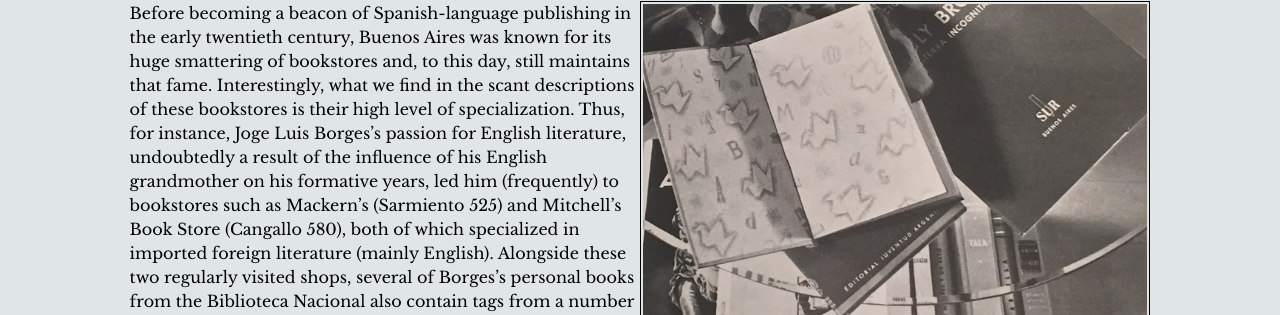
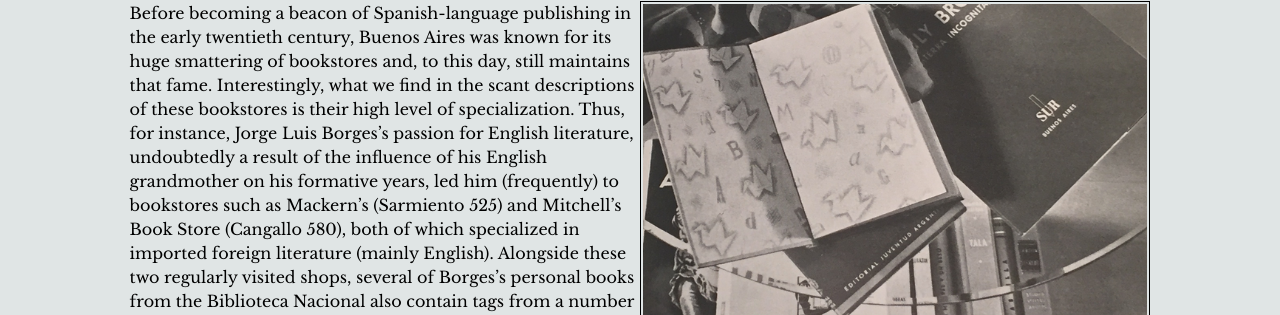
Before and after one commit to norabenedict/borges, a Jekyll site: the page built from about.html, in a window 1280 px wide and 900 px high. Shown: the part 197-512 px from the top of the window. Built offline with Jekyll 4.4.1, drawn with Linux system fonts in a browser that asks for light colours; some of the changed text lies outside the part shown.

Commit message:
fixed typos

```diff
--- a/about.html
+++ b/about.html
@@ -22,7 +22,7 @@ order: 4
 </script></head>
 
 <h1>Jorge Luis Borges and the Argentine Publishing Industry</h1>
-  <p><img src="images/about-cover2.jpg" class="borges_info">Before becoming a beacon of Spanish-language publishing in the early twentieth century, Buenos Aires was known for its huge smattering of bookstores and, to this day, still maintains that fame. Interestingly, what we find in the scant descriptions of these bookstores is their high level of specialization. Thus, for instance, Joge Luis Borges’s passion for English literature, undoubtedly a result of the influence of his English grandmother on his formative years, led him (frequently) to bookstores such as Mackern’s (Sarmiento 525) and Mitchell’s Book Store (Cangallo 580), both of which specialized in imported foreign literature (mainly English). Alongside these two regularly visited shops, several of Borges’s personal books from the Biblioteca Nacional also contain tags from a number of other bookstores including Pymalion, Goethe, Beutelspacher, and Viau y Cía, all of which contain inventory ranging from books produced by British and German publishing firms to luxury books, or art books, of fine quality paper and exquisite bindings.</p>
+  <p><img src="images/about-cover2.jpg" class="borges_info">Before becoming a beacon of Spanish-language publishing in the early twentieth century, Buenos Aires was known for its huge smattering of bookstores and, to this day, still maintains that fame. Interestingly, what we find in the scant descriptions of these bookstores is their high level of specialization. Thus, for instance, Jorge Luis Borges’s passion for English literature, undoubtedly a result of the influence of his English grandmother on his formative years, led him (frequently) to bookstores such as Mackern’s (Sarmiento 525) and Mitchell’s Book Store (Cangallo 580), both of which specialized in imported foreign literature (mainly English). Alongside these two regularly visited shops, several of Borges’s personal books from the Biblioteca Nacional also contain tags from a number of other bookstores including Pymalion, Goethe, Beutelspacher, and Viau y Cía, all of which contain inventory ranging from books produced by British and German publishing firms to luxury books, or art books, of fine quality paper and exquisite bindings.</p>
 
   <p>The central aim of my current monograph is a materially informed look into Borges’s involvement in the Argentine book world in the early part of his literary career (1930-1951): who were his primary publishers? What types of editorial jobs did he hold? Which works were independently printed and which did others fund? What can we tell about his development of aesthetics based on analysis of typography and paper choices? By asking these types of questions about Borges’s preferences toward the publication of his own works, we also find that he had a very specific taste for the look and feel of others’ books and, in one of his early works from this period, makes a snide, and extremely revealing, remark about second-hand bookstores as nothing more than “turgid purgatories.” In light of the fact that the place in which a book is published, printed, and even purchased are all key characteristic of that specific volume, I was interested in creating a digital project that allowed me to think deeply about the spatial (and temporal) evolution of the process of publication (and, in turn, the circulation of published works) in Jorge Luis Borges’s Argentina (1930-1951). I see my project as the perfect intersection of literature, publishing history, and economics, all of which have played a crucial role in my work thus far.</p>
 
```
Also changed, not shown: other parts of about.html (+1 -1 lines).
